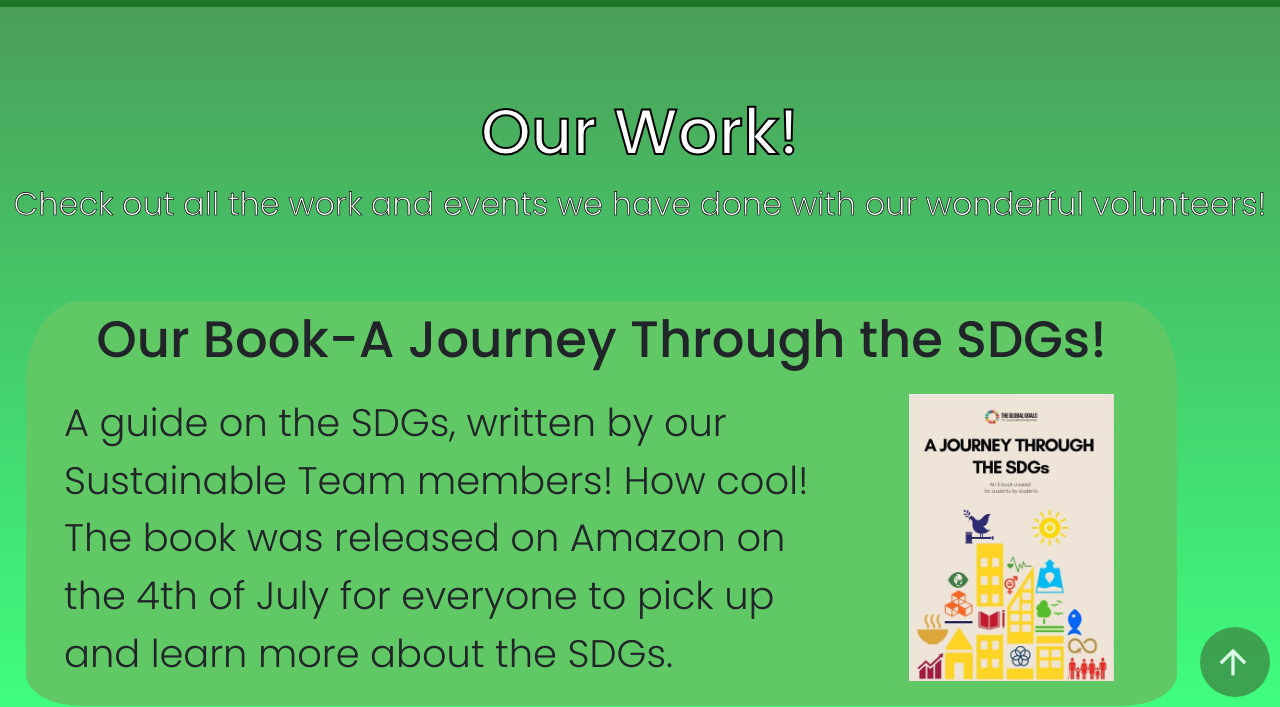
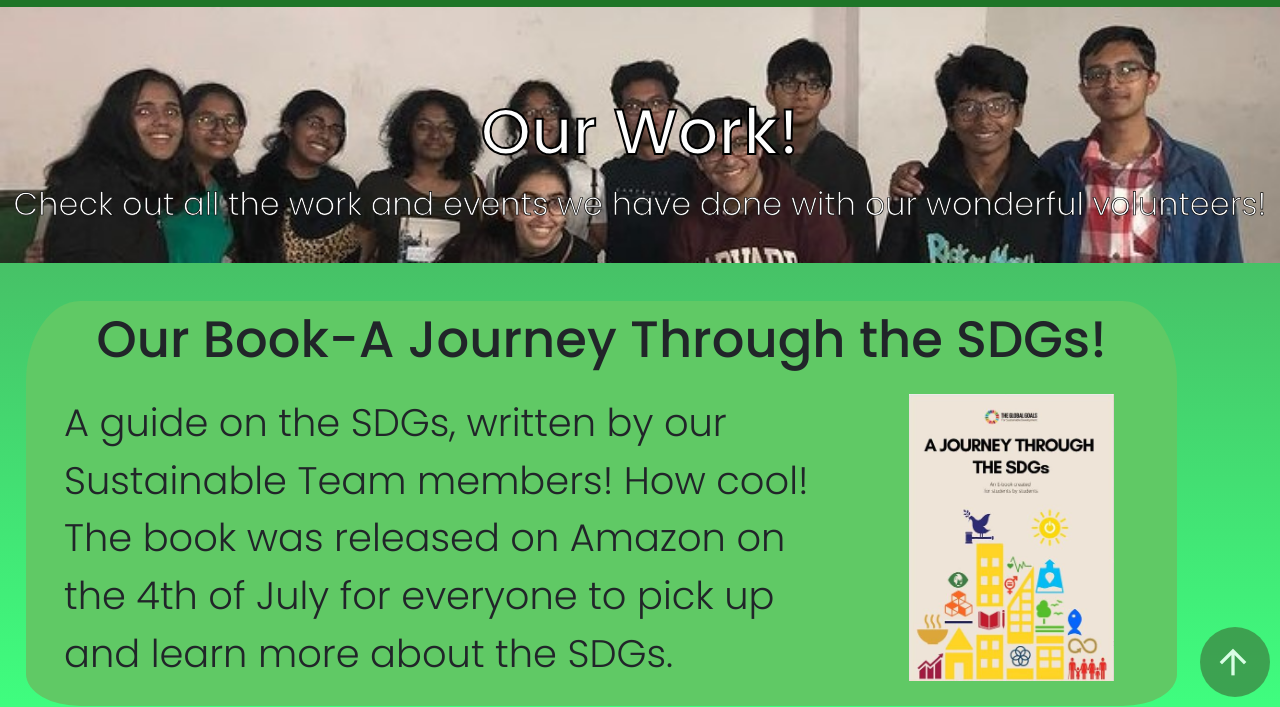
Before and after one commit to shubhamm-r/sustainabledxb, a plain HTML site: page ourwork.html in a window 1280 px wide. Shown: the part 93-800 px from the top of the page. Drawn offline with nearby package versions, Linux system fonts and the light colour scheme; files that its build step writes are made by us from their sources.

Commit message:
Update styleourwork.css

```diff
--- a/css/styleourwork.css
+++ b/css/styleourwork.css
@@ -193,7 +193,7 @@ opacity: 1 !important;
 }
 
 .heading{
-  background-image: url(../our work/ourworkbg.jpg);
+  background-image: url("../our work/ourworkbg.jpg");
   background-size: cover;
     background-repeat: no-repeat;
     width:100vw;
```
